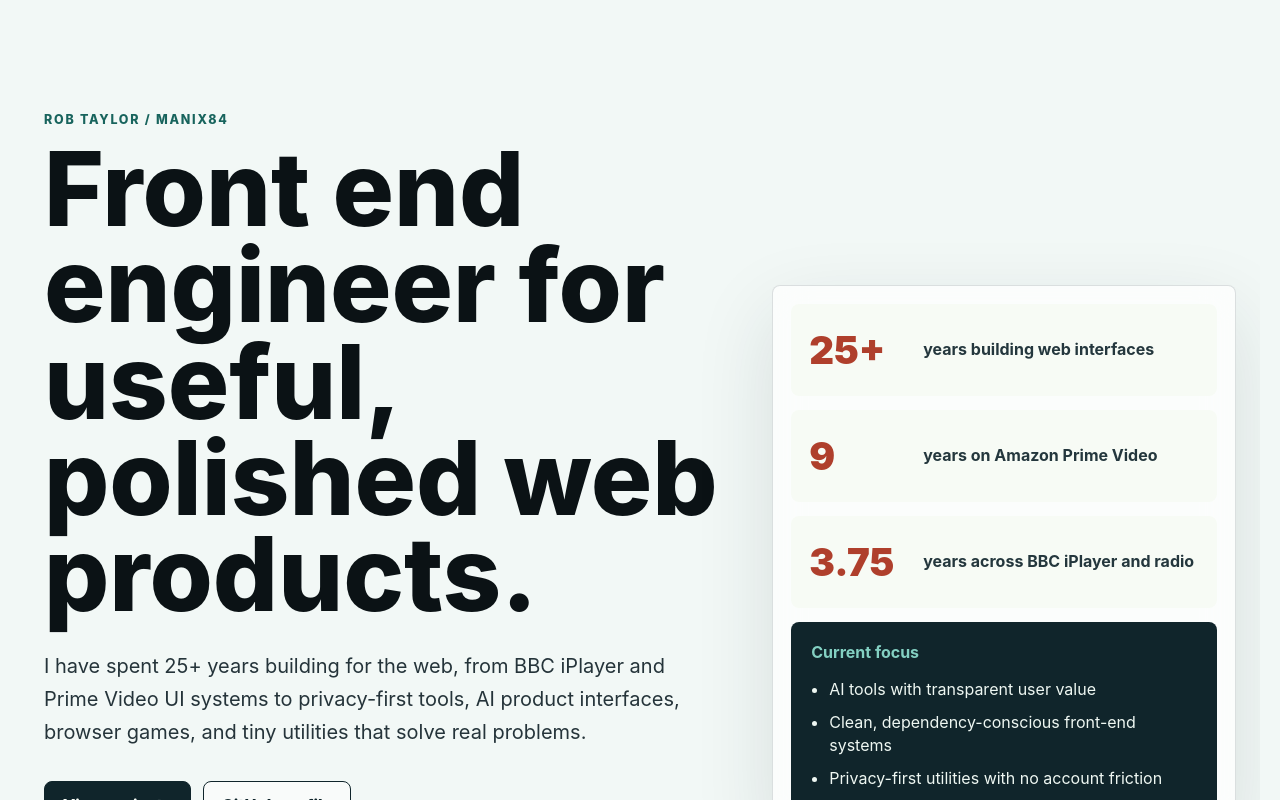
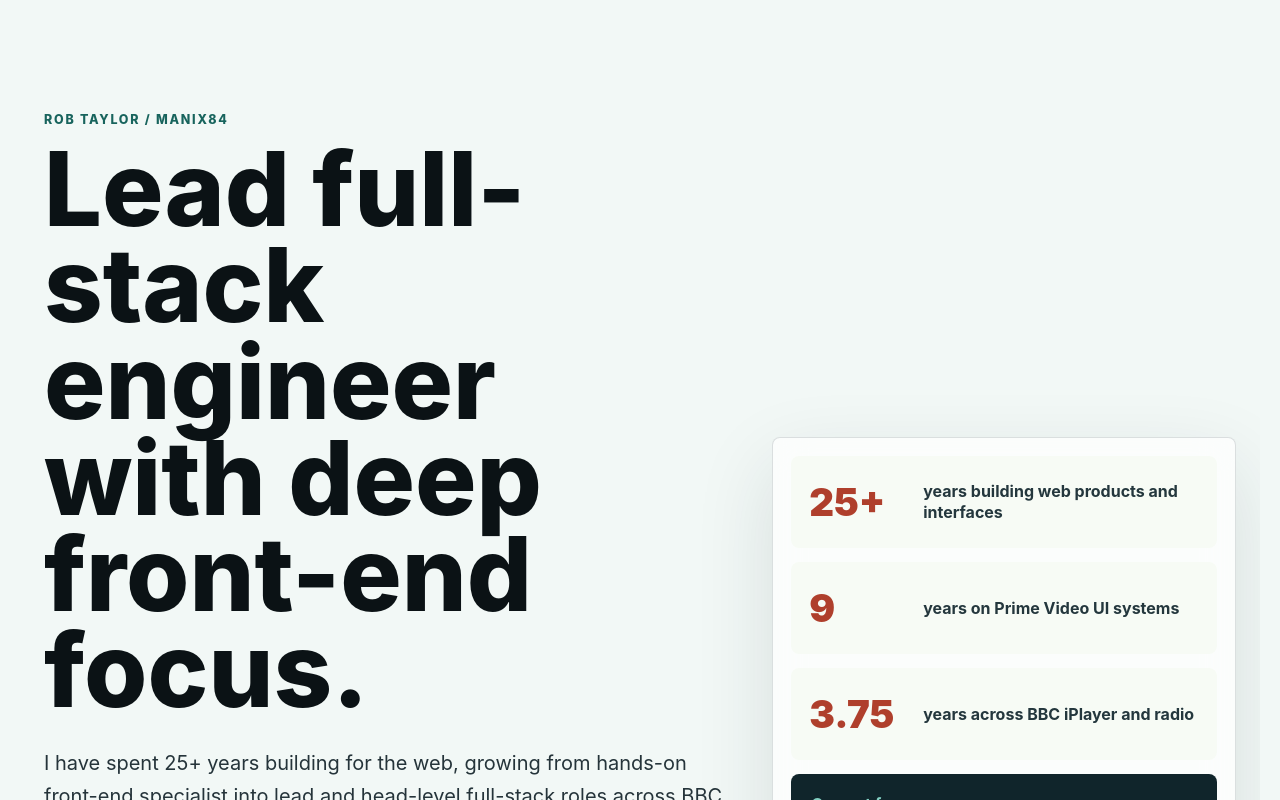
Before and after one commit to manix84/manix84.github.io, a React (Vite) app: page / in a window 1280 px wide. Shown: the top 800 px of the page. Built offline with nearby package versions, Linux system fonts and the light colour scheme.

Commit message:
Revamp portfolio content to reflect full-stack engineering expertise and update related descriptions

```diff
--- a/index.html
+++ b/index.html
@@ -5,9 +5,9 @@
     <meta name="viewport" content="width=device-width, initial-scale=1.0" />
     <meta
       name="description"
-      content="Front end developer portfolio for Rob Taylor, showing professional experience and selected personal projects."
+      content="Lead full-stack engineer portfolio for Rob Taylor, showing professional experience, front-end depth, and selected personal projects."
     />
-    <title>Rob Taylor | Front End Developer</title>
+    <title>Rob Taylor | Lead Full-Stack Engineer</title>
     <link rel="icon" href="/favicon.ico?v=2" />
     <link
       rel="apple-touch-icon"
--- a/src/App.tsx
+++ b/src/App.tsx
@@ -76,13 +76,13 @@ const compactProjects = [
 const experience = [
   {
     company: "CleeAI",
-    role: "Front End Web Developer",
+    role: "Lead Full-Stack Engineer",
     detail:
-      "Built AI product interfaces, insight reporting, embeddable chatbots, and research search experiences with a focus on transparent source-backed results.",
+      "Lead full-stack product work across AI interfaces, insight reporting, embeddable chatbots, and research search experiences, with a strong front-end focus and transparent source-backed results.",
   },
   {
     company: "Amazon Prime Video",
-    role: "Digital Video UI",
+    role: "Senior front-end and UI systems",
     detail:
       "Worked on the Lovefilm to Amazon Video transition and reusable component systems powering Prime Video UI across product surfaces.",
   },
@@ -102,12 +102,12 @@ const experience = [
 
 const Home = () => {
   useEffect(() => {
-    document.title = "Rob Taylor | Front End Developer";
+    document.title = "Rob Taylor | Lead Full-Stack Engineer";
     document
       .querySelector('meta[name="description"]')
       ?.setAttribute(
         "content",
-        "Front end developer portfolio for Rob Taylor, showing professional experience and selected personal projects.",
+        "Lead full-stack engineer portfolio for Rob Taylor, showing professional experience, front-end depth, and selected personal projects.",
       );
   }, []);
 
@@ -116,12 +116,13 @@ const Home = () => {
       <section className={st.hero}>
         <div className={st.heroCopy}>
           <p className={st.eyebrow}>Rob Taylor / manix84</p>
-          <h1>Front end engineer for useful, polished web products.</h1>
+          <h1>Lead full-stack engineer with deep front-end focus.</h1>
           <p className={st.lede}>
-            I have spent 25+ years building for the web, from BBC iPlayer and
-            Prime Video UI systems to privacy-first tools, AI product
-            interfaces, browser games, and tiny utilities that solve real
-            problems.
+            I have spent 25+ years building for the web, growing from hands-on
+            front-end specialist into lead and head-level full-stack roles
+            across BBC iPlayer, Prime Video UI systems, AI products,
+            privacy-first tools, browser games, and small utilities that solve
+            real problems.
           </p>
           <div className={st.actions}>
             <a href="#projects" className={st.primaryAction}>
@@ -141,11 +142,11 @@ const Home = () => {
         <div className={st.heroPanel} aria-label="Portfolio highlights">
           <div className={st.metric}>
             <span>25+</span>
-            <p>years building web interfaces</p>
+            <p>years building web products and interfaces</p>
           </div>
           <div className={st.metric}>
             <span>9</span>
-            <p>years on Amazon Prime Video</p>
+            <p>years on Prime Video UI systems</p>
           </div>
           <div className={st.metric}>
             <span>3.75</span>
@@ -155,7 +156,7 @@ const Home = () => {
             <p>Current focus</p>
             <ul>
               <li>AI tools with transparent user value</li>
-              <li>Clean, dependency-conscious front-end systems</li>
+              <li>Full-stack product delivery with front-end depth</li>
               <li>Privacy-first utilities with no account friction</li>
             </ul>
           </div>
@@ -253,11 +254,11 @@ const Home = () => {
       <section className={st.section}>
         <div className={st.sectionHeader}>
           <p className={st.eyebrow}>Professional experience</p>
-          <h2>Product teams, component systems, and public-facing scale.</h2>
+          <h2>Technical leadership, product teams, and public-facing scale.</h2>
           <p>
             The project work sits alongside long-running professional experience
-            in entertainment, AI products, service portals, and component
-            libraries.
+            leading and building across entertainment, AI products, service
+            portals, full-stack systems, and front-end component libraries.
           </p>
         </div>
 
```
